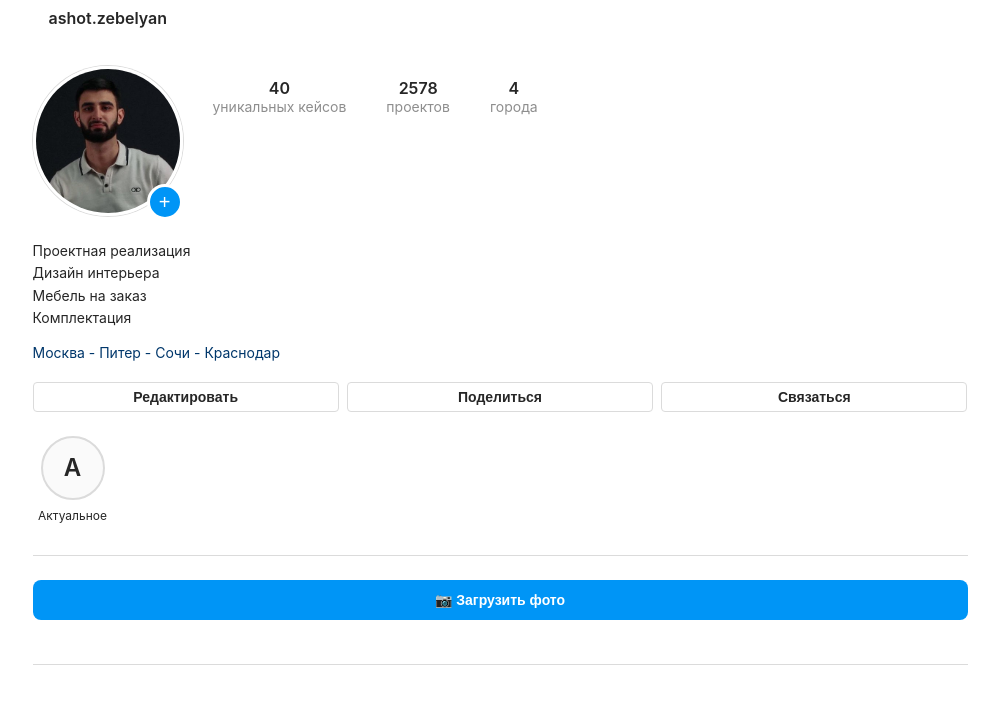
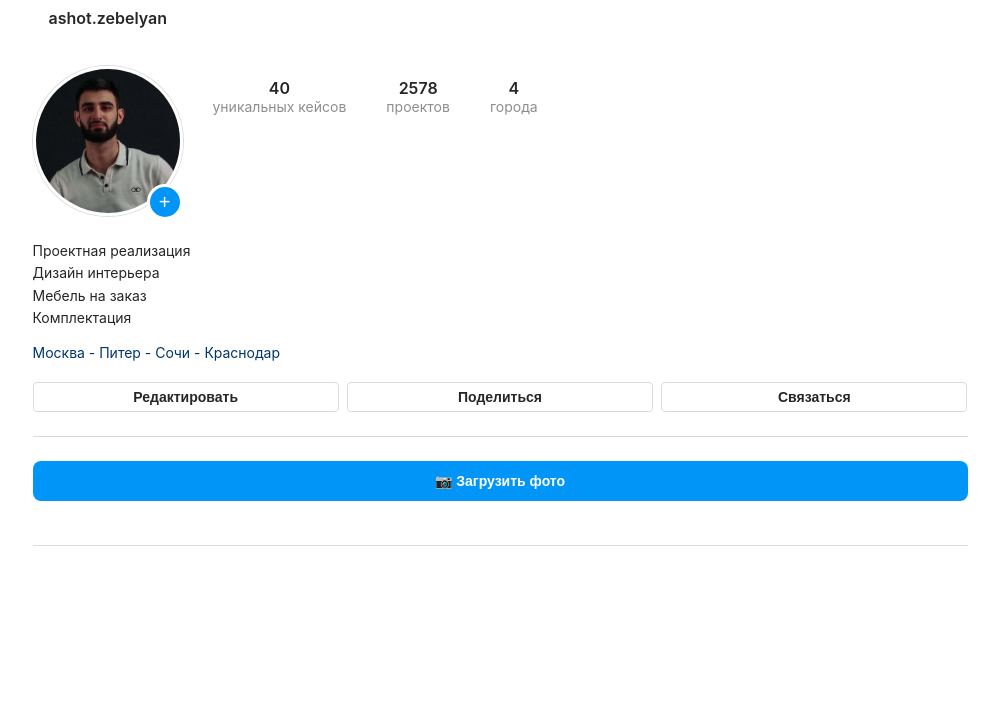
Before and after one commit to zebvalera774583-maker/C-Users-mebel-site, a Next.js app: page / in a window 1280 px wide. Shown: the top 704 px of the page, without its empty margins (140-1139 px from the left). Built offline with nearby package versions, Linux system fonts and the light colour scheme.

Commit message:
Add files via upload

```diff
--- a/app/page.tsx
+++ b/app/page.tsx
@@ -93,13 +93,6 @@ export default function HomePage() {
             <button className="action-btn">Связаться</button>
           </div>
 
-          <div className="highlights">
-            <div className="highlight-item">
-              <div className="highlight-circle">А</div>
-              <span className="highlight-label">Актуальное</span>
-            </div>
-          </div>
-
           <div className="upload-section">
             <input
               id="file-upload"
```
